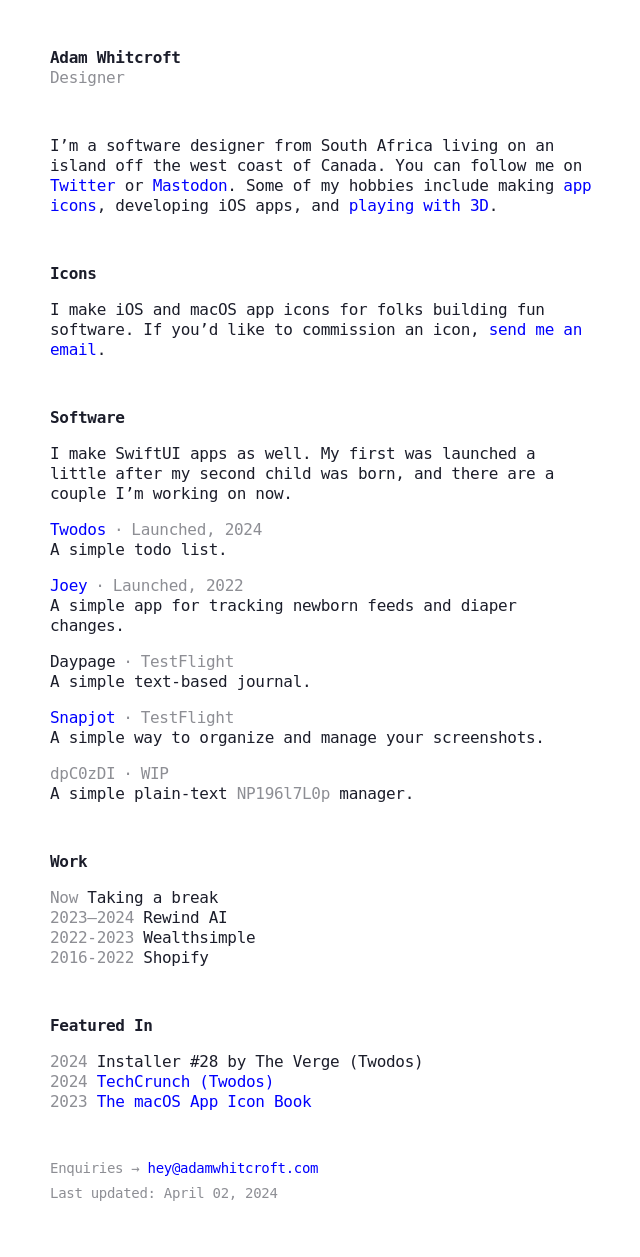
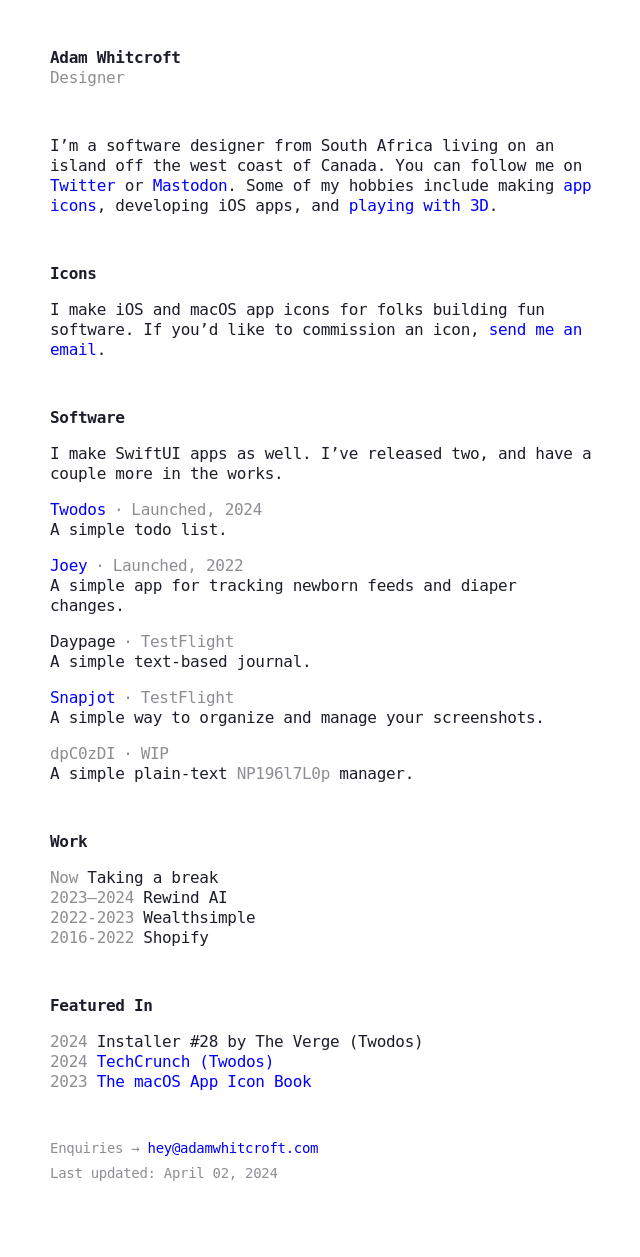
Before and after one commit to AdamWhitcroft/adamwhitcroft.github.io, a Jekyll site: the page built from index.md, in a window 1280 px wide. Shown: the whole page, without its empty margins (318-958 px from the left). Built offline with Jekyll 4.4.1, drawn with Linux system fonts in a browser that asks for light colours.

Commit message:
tweaking index.md

```diff
--- a/index.md
+++ b/index.md
@@ -12,7 +12,7 @@
 
 {% include section-header.html title="Software" %}
 
-I make SwiftUI apps as well. My first was launched a little after my second child was born, and there are a couple I'm working on now.
+I make SwiftUI apps as well. I've released two, and have a couple more in the works.
 
 {% include apps.html %}
 
```
